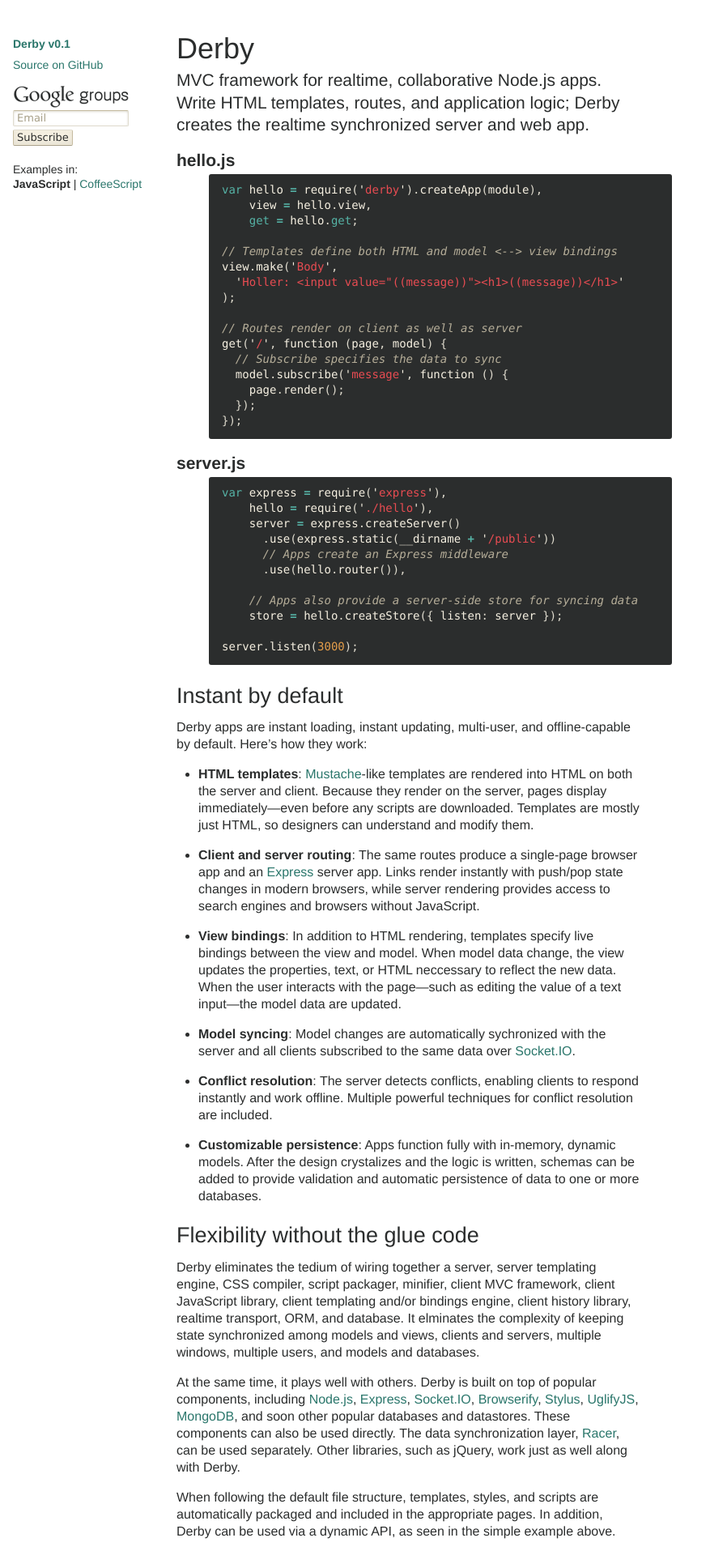
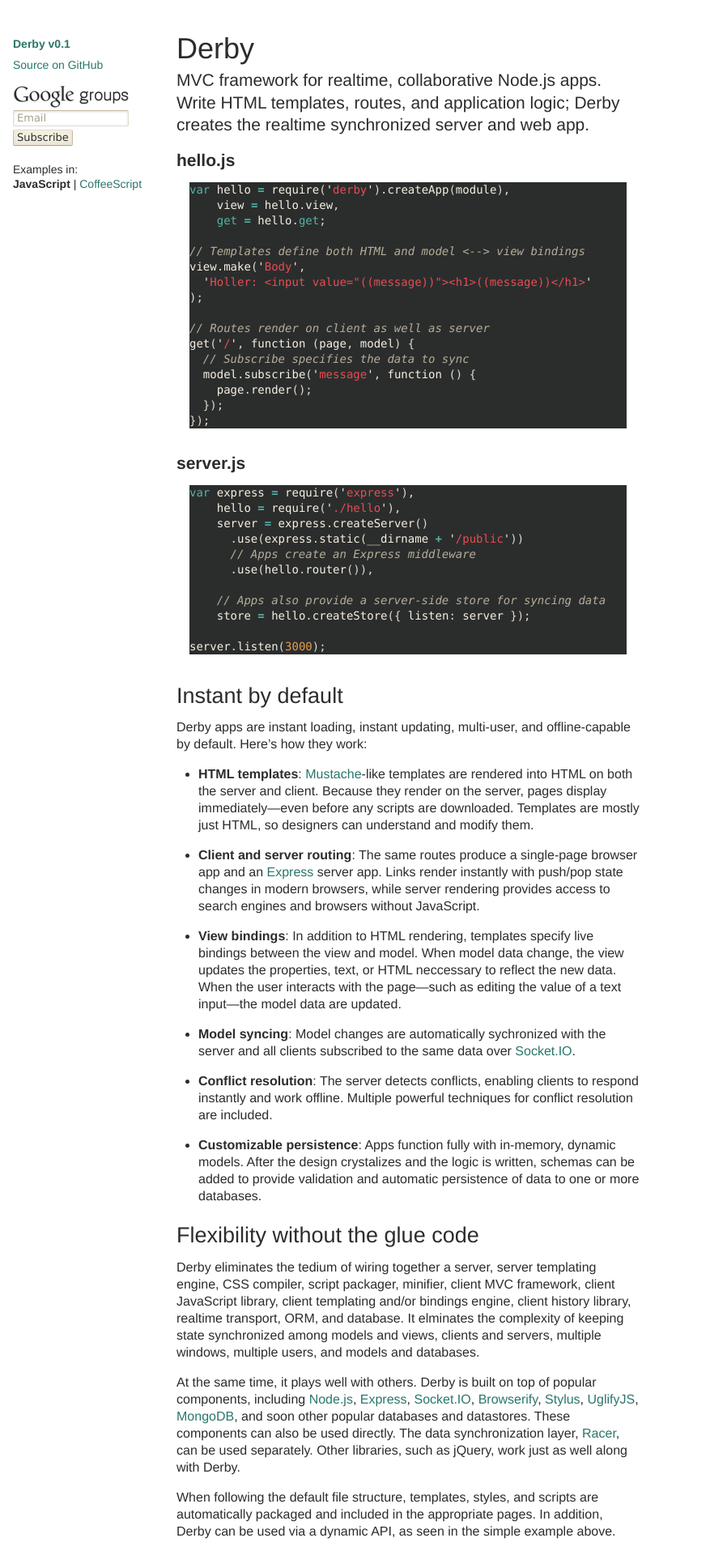
Before and after one commit to derbyjs/derby, a Jekyll site: the page built from index.md, in a window 1280 px wide. Shown: the top 1920 px of the page at 81% size, without its empty margins (0-877 px from the left). Built offline with Jekyll 4.4.1, drawn with Linux system fonts in a browser that asks for light colours.

Commit message:
formatting

```diff
--- a/_layouts/default.html
+++ b/_layouts/default.html
@@ -53,12 +53,14 @@ a:visited{color: #78396a}
   margin-top: -8px;
 }
 .highlight{
-  margin-top: -4px;
-  background: #2b2d2d;
-  color: #f6f0e1;
+  margin: -4px 0 16px;
   padding: 10px 16px 13px;
   border-radius: 3px;
   width: 540px;
+}
+pre{
+  background: #2b2d2d;
+  color: #f6f0e1;
 }
 #groups-form{
   padding: 8px 0 16px;
```
